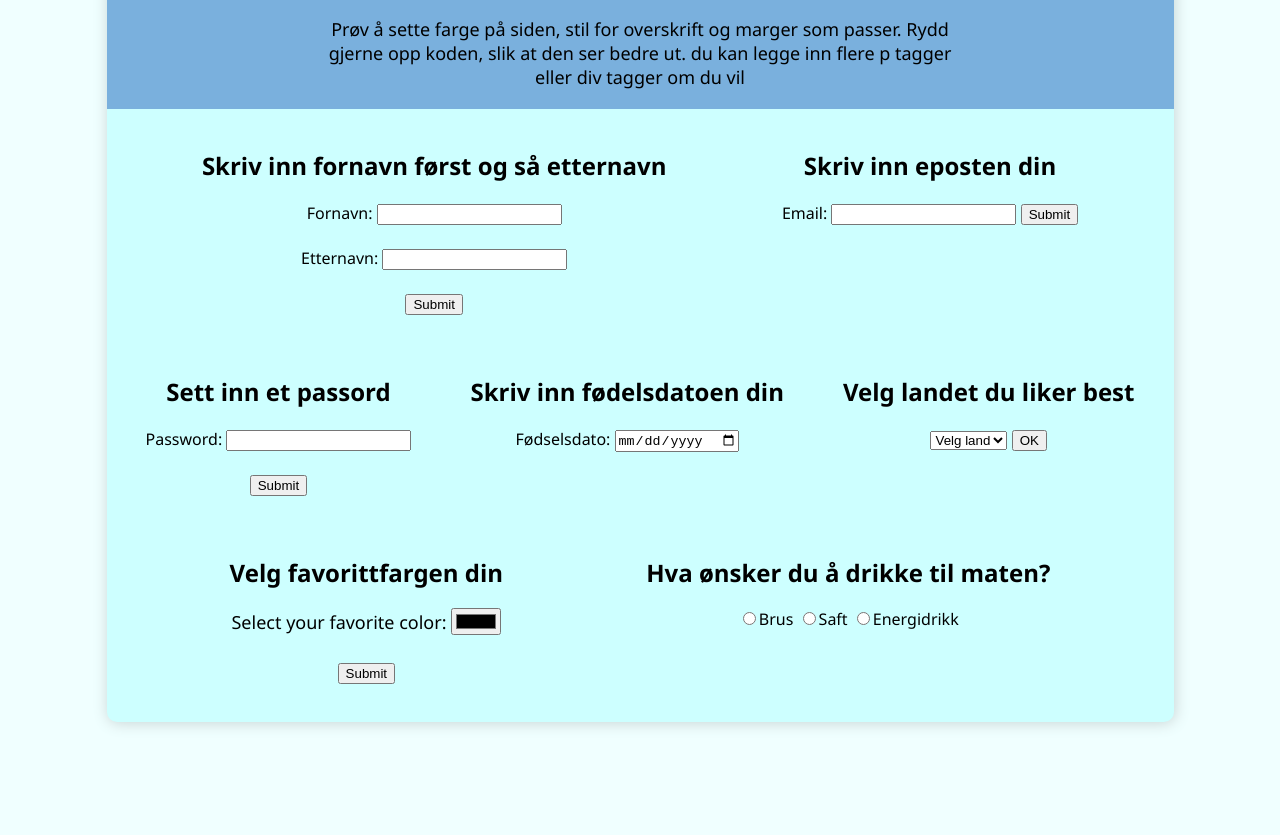
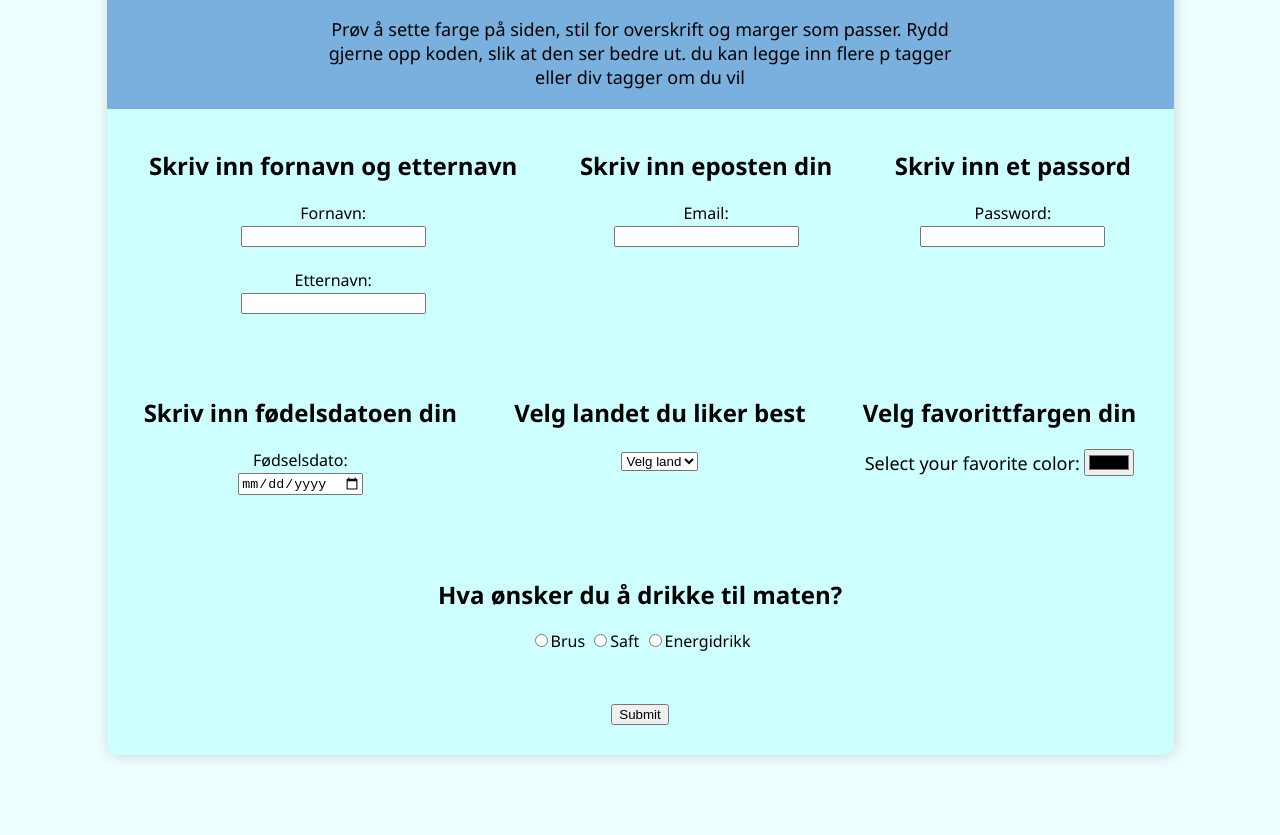
Before and after one commit to Teo-kodehode/buttons2, a plain HTML site: page index.html in a window 1280 px wide. Shown: the part 164-999 px from the top of the page. Before the commit the page ends 966 px from the top, so only its background shows below. Drawn offline with Linux system fonts and the light colour scheme.

Commit message:
finished

```diff
--- a/index.html
+++ b/index.html
@@ -19,16 +19,20 @@
         }
 
         form {
-            display: flex;
-            flex-direction: row;
-            justify-content: space-evenly;
+
             max-width: 1067px;
-            flex-wrap: wrap;
             background-color: rgb(205, 255, 255);
             margin: 10vh;
             box-shadow: 1px 1px 15px rgb(199, 212, 212);
             border-radius: 0 0 10px 10px;
 
+        }
+
+        .form {
+            display: flex;
+            flex-direction: row;
+            justify-content: space-evenly;
+            flex-wrap: wrap;
         }
 
         h1 {
@@ -58,6 +62,12 @@
         p {
             font-size: 18px;
         }
+
+        .submitbtn{
+            padding: 30px;
+        }
+
+
     </style>
 
 </head>
@@ -65,41 +75,39 @@
 
 <body>
     <form action="test.html" href="test.html">
-
-        <div class="textbox" id="introtext">
-            <h1>Oppgave</h1>
+        <div class="form">
+            <div class="textboxinfo" id="introtext">
+                <h1>Knappe oppgave</h1>
                 <p> Prøv å sette farge på siden, stil for overskrift og marger som passer.
-                Rydd gjerne opp koden, slik at den ser bedre ut. du kan legge inn flere p tagger eller div tagger om du
+                    Rydd gjerne opp koden, slik at den ser bedre ut. du kan legge inn flere p tagger eller div tagger om
+                    du
                     vil</p>
             </div>
 
             <div class="textbox" id="typename">
-            <h2>Skriv inn fornavn først og så etternavn</h2>
-            <label for="fname">Fornavn: </label>
+                <h2>Skriv inn fornavn og etternavn</h2>
+                <label for="fname">Fornavn: </label> <br>
                 <input type="text" id="fname" name="fname" required><br><br>
-            <label for="lname">Etternavn: </label>
+                <label for="lname">Etternavn: </label> <br>
                 <input type="text" id="lname" name="lname" required><br><br>
-            <input type="submit" value="Submit">
             </div>
 
             <div class="textbox" id="typeemail">
                 <h2>Skriv inn eposten din</h2>
-            <label for="email">Email:</label>
+                <label for="email">Email:</label><br>
                 <input type="email" id="email" name="email" required>
 
-            <input type="submit"><br><br>
             </div>
 
             <div class="textbox" id="typepass">
-            <h2>Sett inn et passord</h2>
-            <label for="pwd">Password:</label>
+                <h2>Skriv inn et passord</h2>
+                <label for="pwd">Password:</label><br>
                 <input type="password" id="pwd" name="pwd" minlength="8" required><br><br>
-            <input type="submit">
             </div>
 
             <div class="textbox" id="birthdate">
                 <h2>Skriv inn fødelsdatoen din</h2>
-            <label for="birthday">Fødselsdato:</label>
+                <label for="birthday">Fødselsdato:</label><br>
                 <input type="date" id="birthday" name="birthday" required>
             </div>
 
@@ -112,7 +120,7 @@
                     <option value="Hellas">Hellas</option>
                     <option value="Legoland">Legoland</option>
                 </select>
-            <button>OK</button>
+
                 <br>
             </div>
 
@@ -122,20 +130,25 @@
                 <p>
                     <label for="favcolor">Select your favorite color:</label>
                     <input type="color" id="favcolor" name="favcolor"><br><br>
-                <input type="submit">
+
                 </p>
             </div>
 
             <div class="textbox" id="choosedrink">
                 <h2>Hva ønsker du å drikke til maten?</h2>
-
                 <input type="radio" value="brus" name="rbDrikke" required><span>Brus</span>
                 <input type="radio" value="brus" name="rbDrikke"><span>Saft</span>
                 <input type="radio" value="brus" name="rbDrikke"><span>Energidrikk</span>
+            </div>
 
         </div>
 
+        <div class="submitbtn">
+            <input type="submit">
+        </div>
+
     </form>
+
 </body>
 
 </html>
```
Lines whose indentation alone changed are shown as unchanged.
